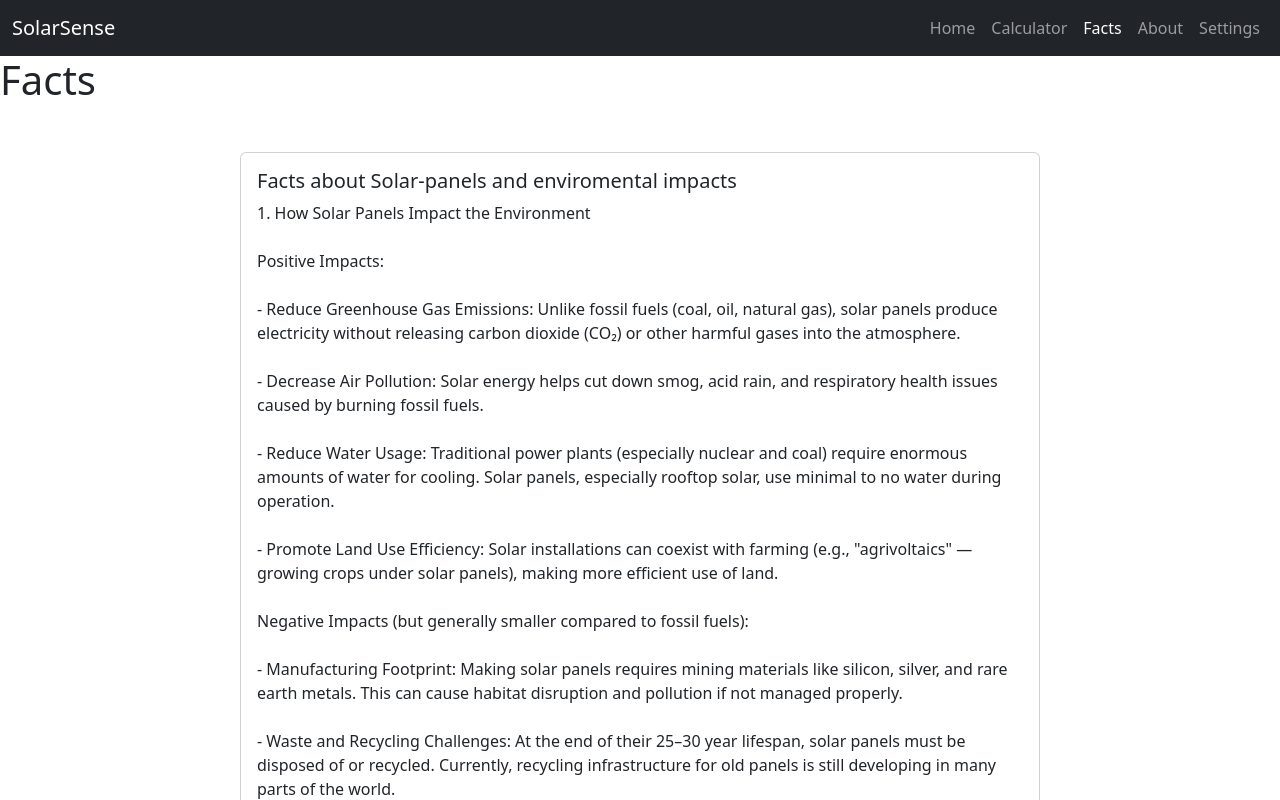
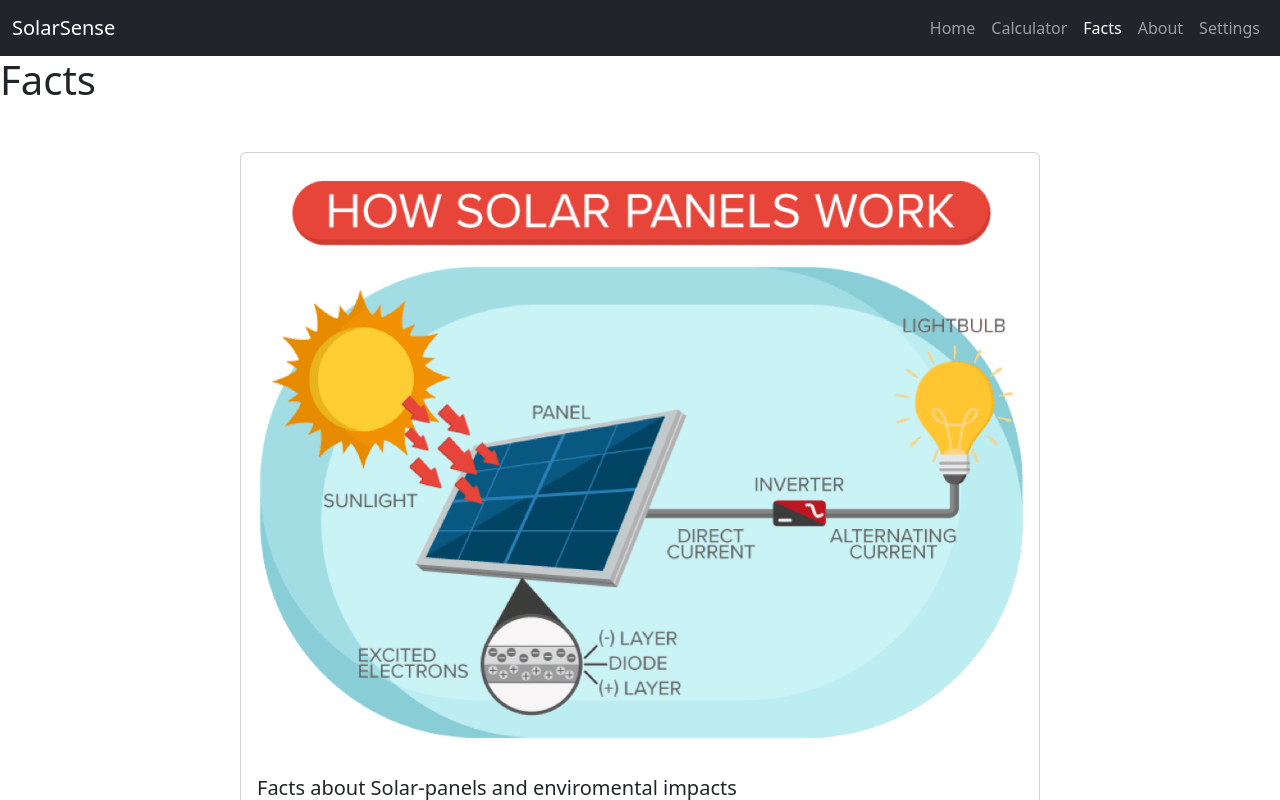
Before and after one commit to BobRolf/DAT257-Agile-G16, a React (Vite) app in the folder SolarSense/: page /facts in a window 1280 px wide. Shown: the top 800 px of the page. Built offline with nearby package versions, Linux system fonts and the light colour scheme.

Commit message:
Added an image

```diff
--- a/SolarSense/src/components/FactsCard.tsx
+++ b/SolarSense/src/components/FactsCard.tsx
@@ -4,7 +4,7 @@ import Card from "./Card";
 const FactsCard: React.FC = () => {
   return (
     <Card
-      image=""
+      image="/src/assets/solar-chart.PNG"
       title="Facts about Solar-panels and enviromental impacts"
       text={`1. How Solar Panels Impact the Environment
 
```
Also changed, not shown: SolarSense/src/assets/solar-chart.png (added).
